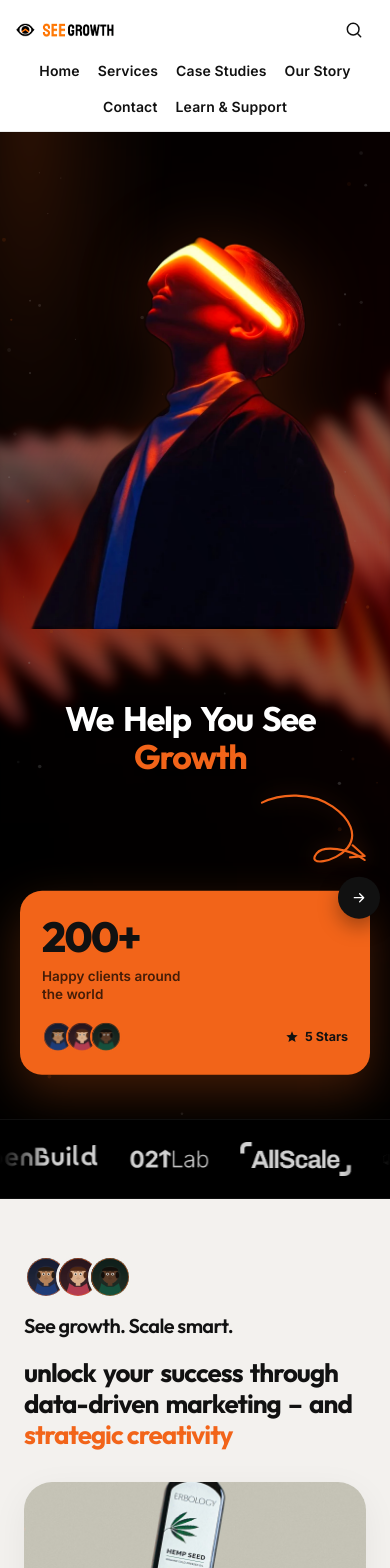
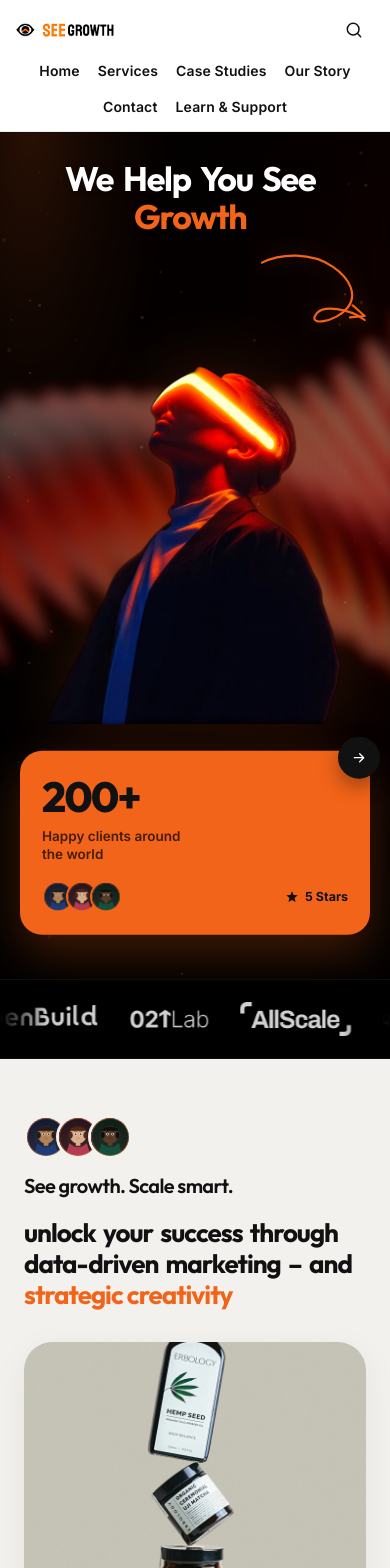
Before and after one commit to Esimuda/SeeGrowth, a React (Vite) app: page / in a window 390 px wide. Shown: the top 1568 px of the page. Built offline with nearby package versions, Linux system fonts and the light colour scheme.

Commit message:
Finish hero portrait mobile layout and sync deck logo size.

```diff
--- a/src/hero.css
+++ b/src/hero.css
@@ -576,7 +576,14 @@
     margin: 4px 0 8px auto;
   }
 
-  .hero-slot--users { order: 3; margin: 8px 0; }
+  .hero-person {
+    order: 3;
+    height: min(400px, 55vh);
+    width: min(100%, 320px);
+    margin: 0 auto;
+  }
+
+  .hero-slot--users { order: 4; margin: 8px 0; }
 
   .hero-card--users {
     width: 100%;
--- a/style.css
+++ b/style.css
@@ -1000,7 +1000,7 @@ button { font-family: var(--font-main); }
 
 .deck-logo {
   display: block;
-  height: 14px;
+  height: 11px;
   width: auto;
   filter: contrast(1.08) saturate(1.12);
 }
```
